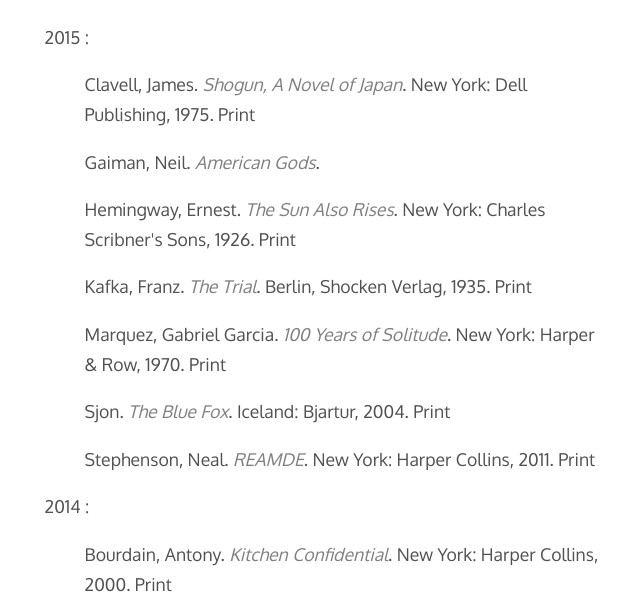
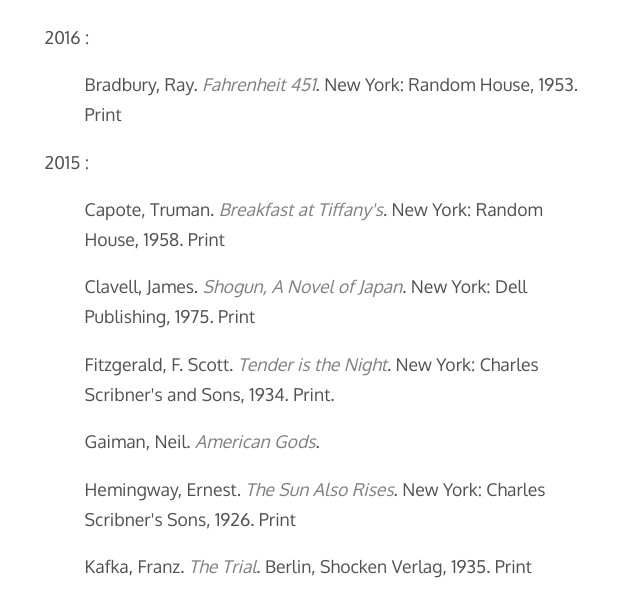
Before and after one commit to mattcass/mattcass.github.io, a website: page journal.html in a window 1280 px wide. Shown: the part 661-1258 px from the top of the page, without its empty margins (317-957 px from the left). Drawn offline with nearby package versions, Linux system fonts and the light colour scheme; files whose address does not match are found by name.

Commit message:
update journal

```diff
--- a/journal.html
+++ b/journal.html
@@ -58,9 +58,15 @@
 
                 <article class="content journal">
                     <h2>Current Reading List:</h2>
+                    <p>2016 : </p>
+                    <ul>
+                      <li>Bradbury, Ray. <em>Fahrenheit 451</em>. New York: Random House, 1953. Print</li>
+                    </ul>
                     <p>2015 : </p>
                     <ul>
+                        <li>Capote, Truman. <em>Breakfast at Tiffany's</em>. New York: Random House, 1958. Print</li>
                         <li>Clavell, James. <em>Shogun, A Novel of Japan</em>. New York: Dell Publishing, 1975. Print</li>
+                        <li>Fitzgerald, F. Scott. <em>Tender is the Night</em>.  New York: Charles Scribner's and Sons, 1934. Print.</li>
                         <li>Gaiman, Neil. <em>American Gods</em>.
                         <li>Hemingway, Ernest. <em>The Sun Also Rises</em>. New York: Charles Scribner's Sons, 1926. Print</li>
                         <li>Kafka, Franz. <em>The Trial</em>. Berlin, Shocken Verlag, 1935. Print</li>
```
